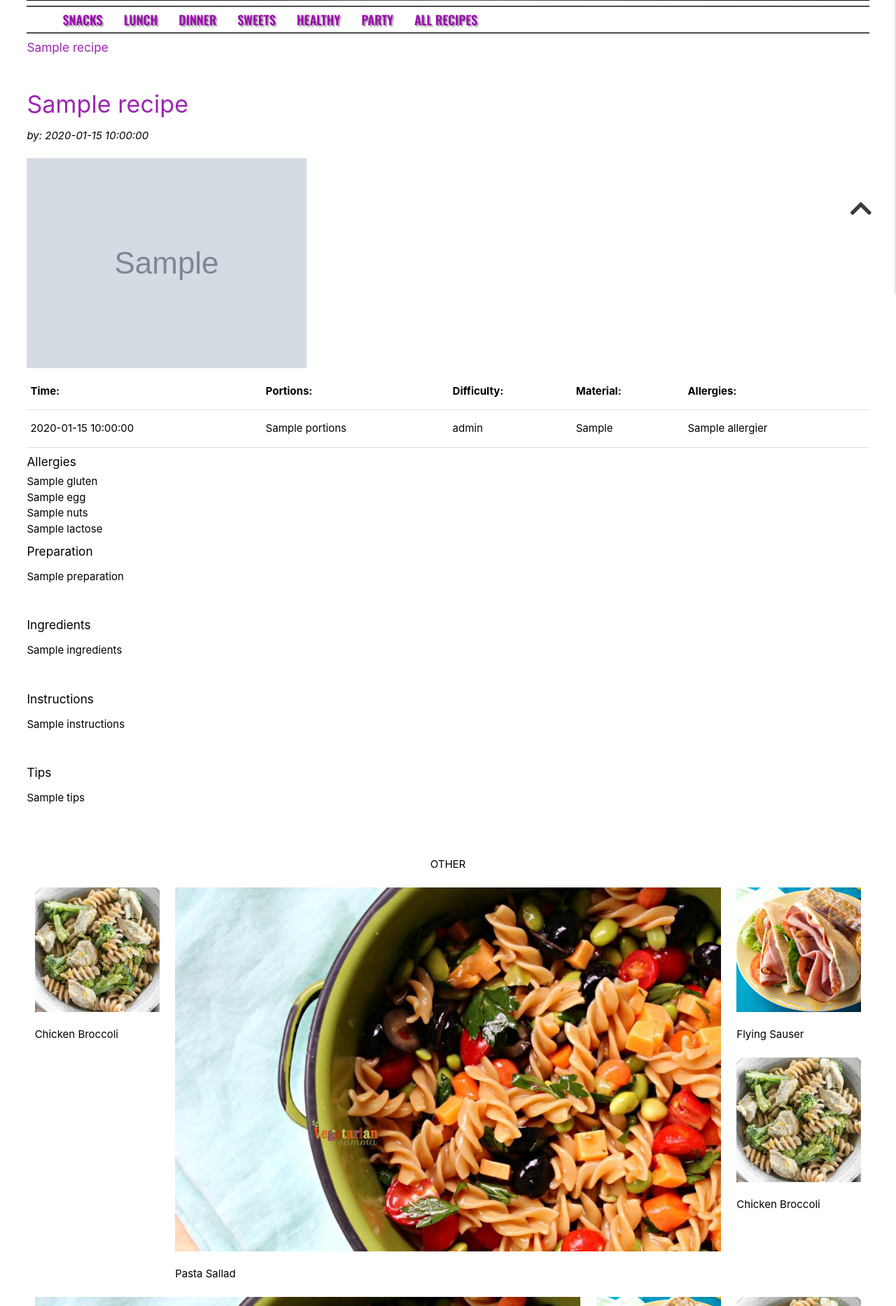
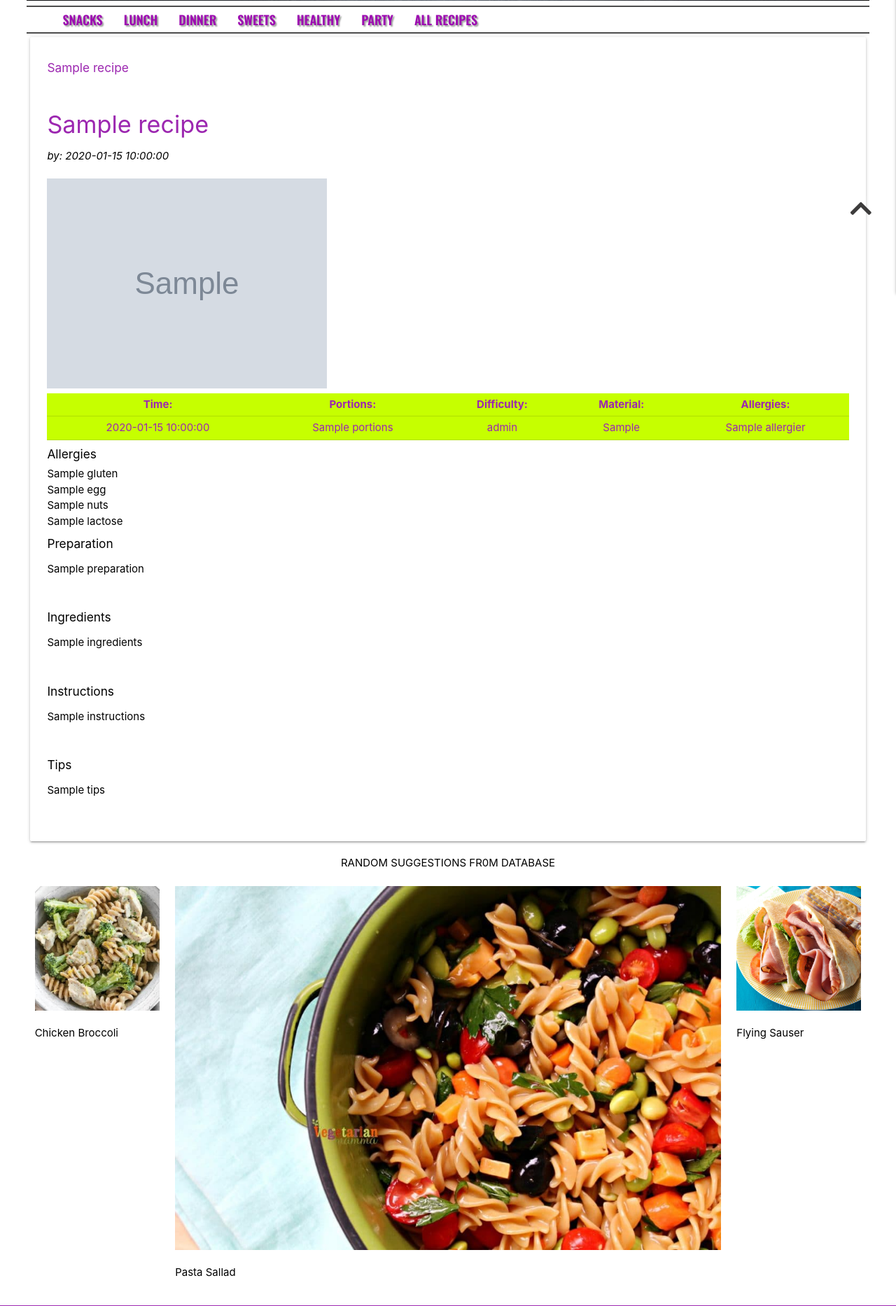
Before and after one commit to ElisabethCheston/KidsCooking, a Flask app: page /get_recipes in a window 1280 px wide. Shown: the part 441-2307 px from the top of the page at 70% size. Run offline with Flask 2, Linux system fonts and the light colour scheme; grey boxes marked "Sample" are stand-in pictures; a database or web service that is not in the repository returns one stand-in record (values such as "Sample title"); some libraries are stand-ins or nearby versions; some web fonts are replaced.

Commit message:
Create table with recipe info under recipe images.

```diff
--- a/static/css/style.css
+++ b/static/css/style.css
@@ -168,13 +168,39 @@ li,
     border: 5px;
 }
 
+/* RECIPE PAGE */
+
+.recipe-info {
+    font-weight: 700;
+    font-size: small;
+    text-align: center;
+    box-sizing: border-box;
+    display: block;
+}
+tr,
+th,
+td {
+    text-align: center;
+    padding: 5px 10px 5px 20px;
+}
+
+/* Recipe image */
+.box img {
+    width: 100%;
+    height: 100%;
+    object-fit: cover;
+}
+/* Recipie banner */
+/*
 info_container {
     height: 50px;
     background-color: #9d0ab1;
     color: lime;
     font-weight: 700;
+    padding-left: 20px;
     font-size: medium;
 }
+*/
 /* FOOTER */
 
 /* footer links */
--- a/static/js/script.js
+++ b/static/js/script.js
@@ -1,20 +1,21 @@
 /*----- Materialize CSS JQuery Helpers -----*/
-$(document).ready(function(){
-    $(".sidenav").sidenav({edge: "right"});
+$(document).ready(function () {
+    $(".sidenav").sidenav({ edge: "right" });
     $(".tooltipped").tooltip();
     $("select").formSelect();
+    $('select').material_select();
     $(".parallax").parallax();
     $('.dropdown-trigger').dropdown();
     $(".fixed-action-btn").floatingActionButton();
     $(".modal").modal();
 });
 
+
 /*----- Display url image -----
 ----------- on AddRecipe Pages----------
 Adapted from https://stackoverflow.com/questions/31398473/
 load-image-in-div-from-url-obtained-from-a-text-box/31398762*/
-function addImage()
-{
+function addImage() {
     var url = document.getElementById("url_img").value;
     var image = new Image();
     image.src = url;
@@ -22,7 +23,7 @@ function addImage()
 }
 
 /*---------- FAB for Recipe Edit & Delete ----------*/
-document.addEventListener("DOMContentLoaded", function() {
+document.addEventListener("DOMContentLoaded", function () {
     var elems = document.querySelectorAll(".fixed-action-btn");
     var instances = M.FloatingActionButton.init(elems, {
         direction: "left"
--- a/templates/base.html
+++ b/templates/base.html
@@ -29,12 +29,12 @@
                 {% if session.user %}
                 <a href=" {{ url_for('profile', username=session['user']) }}" class="small-link headlinks">PROFILE</a>
                 <a href="{{ url_for('index') }}" class="small-link headlinks">HOME</a>
-                <a class="small-link headlinks" href="{{ url_for('categories') }}">CATEGORIES</a>
+                <a href="{{ url_for('categories') }}" class="small-link headlinks">CATEGORIES</a>
                 <a href="{{ url_for('add_recipes') }}" class="small-link headlinks">ADD RECIPE</a>
                 <a href="{{ url_for('logout') }}" class="small-link headlinks">LOGOUT</a>
                 {% else %}
                 <a href="{{ url_for('index') }}" class="small-link headlinks">HOME</a>
-                <a class="small-link headlinks" href="{{ url_for('categories') }}">CATEGORIES</a>
+                <a href="{{ url_for('categories') }}" class="small-link headlinks">CATEGORIES</a>
                 <a href="{{ url_for('login') }}" class="small-link headlinks">LOGIN</a>
                 <a href="{{ url_for('register') }}" class="small-link headlinks">REGISTER</a>
                 {% endif %}
--- a/templates/recipes.html
+++ b/templates/recipes.html
@@ -13,15 +13,15 @@
 
 {% for recipes in recipes %}
 
-<div class="row">
-    <h6 class="purple-text accent-3 left-align">{{ recipes.title }}</h6>
+<div class="row card-panel">
+    <h6 class="purple-text accent-3 left-align">{{ recipes.category_name }}</h6>
     <br>
-    <h4 class="purple-text accent-3 left-align">{{ recipes.category_name }}</h4>
+    <h4 class="purple-text accent-3 left-align">{{ recipes.title }}</h4>
     <p><em>by: {{ recipes.created_by }}</em></p>
-    <img class="responsive-img" src="{{ recipes.url_img }}" alt="test">
+    <img class="responsive-img center-align" src="{{ recipes.url_img }}" alt="test">
     <br>
 
-    <table class="center">
+    <table class="purple-text lime accent-3 center-align">
         <thead>
             <tr>
                 <th>Time:</th>
@@ -44,6 +44,8 @@
     </table>
 
 
+
+
     <h6>Allergies</h6>
     {{ recipes.gluten }}<br>
     {{ recipes.egg }}<br>
@@ -63,34 +65,17 @@
 
 <div class="row">
     <div class="col s12 center-align">
-        <p>OTHER</p>
+        <p>RANDOM SUGGESTIONS FR0M DATABASE</p>
     </div>
-    <div class="col s12 m4 l2"><img class="responsive-img" src="static/images/recipes/chickenbroccoli.jpg">
+    <div class="box col s12 m4 l2"><img class="responsive-img" src="static/images/recipes/chickenbroccoli.jpg">
         <p>Chicken Broccoli</p>
     </div>
-    <div class="col s12 m4 l8"><img class="responsive-img" src="static/images/recipes/pastasalad.jpg">
+    <div class="box col s12 m4 l8"><img class="responsive-img" src="static/images/recipes/pastasalad.jpg">
         <p>Pasta Sallad</p>
     </div>
-    <div class="col s12 m4 l2"><img class="responsive-img" src="static/images/recipes/flyingsaucers.jpg">
-        <p>Flying Sauser</p>
-    </div>
-    <div class="col s12 m4 l2"><img class="responsive-img" src="static/images/recipes/chickenbroccoli.jpg">
-        <p>Chicken Broccoli</p>
-    </div>
-    <div class="col s12 m4 l8"><img class="responsive-img" src="static/images/recipes/pastasalad.jpg">
-        <p>Pasta Sallad</p>
-    </div>
-    <div class="col s12 m4 l2"><img class="responsive-img" src="static/images/recipes/flyingsaucers.jpg">
-        <p>Flying Sauser</p>
-    </div>
-    <div class="col s12 m4 l2"><img class="responsive-img" src="static/images/recipes/chickenbroccoli.jpg">
-        <p>Chicken Broccoli</p>
-    </div>
-    <div class="col s12 m4 l8"><img class="responsive-img" src="static/images/recipes/pastasalad.jpg">
-        <p>Pasta Sallad</p>
-    </div>
-    <div class="col s12 m4 l2"><img class="responsive-img" src="static/images/recipes/flyingsaucers.jpg">
+    <div class="box col s12 m4 l2"><img class="responsive-img" src="static/images/recipes/flyingsaucers.jpg">
         <p>Flying Sauser</p>
     </div>
 </div>
+
 {% endblock %}
```
Also changed, not shown: templates/add_recipes.html (+5 -5 lines). Lines whose indentation alone changed are shown as unchanged.
